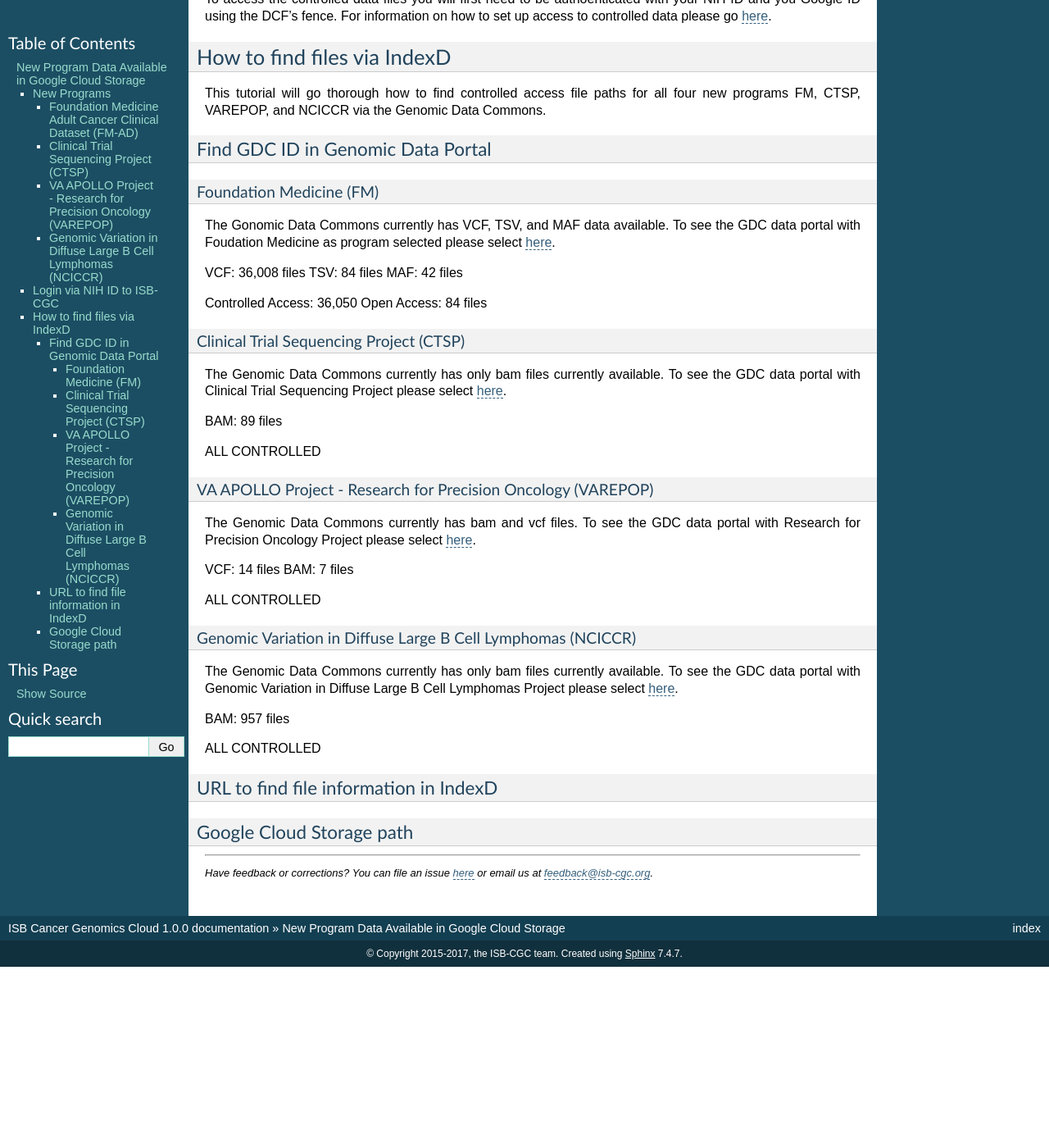
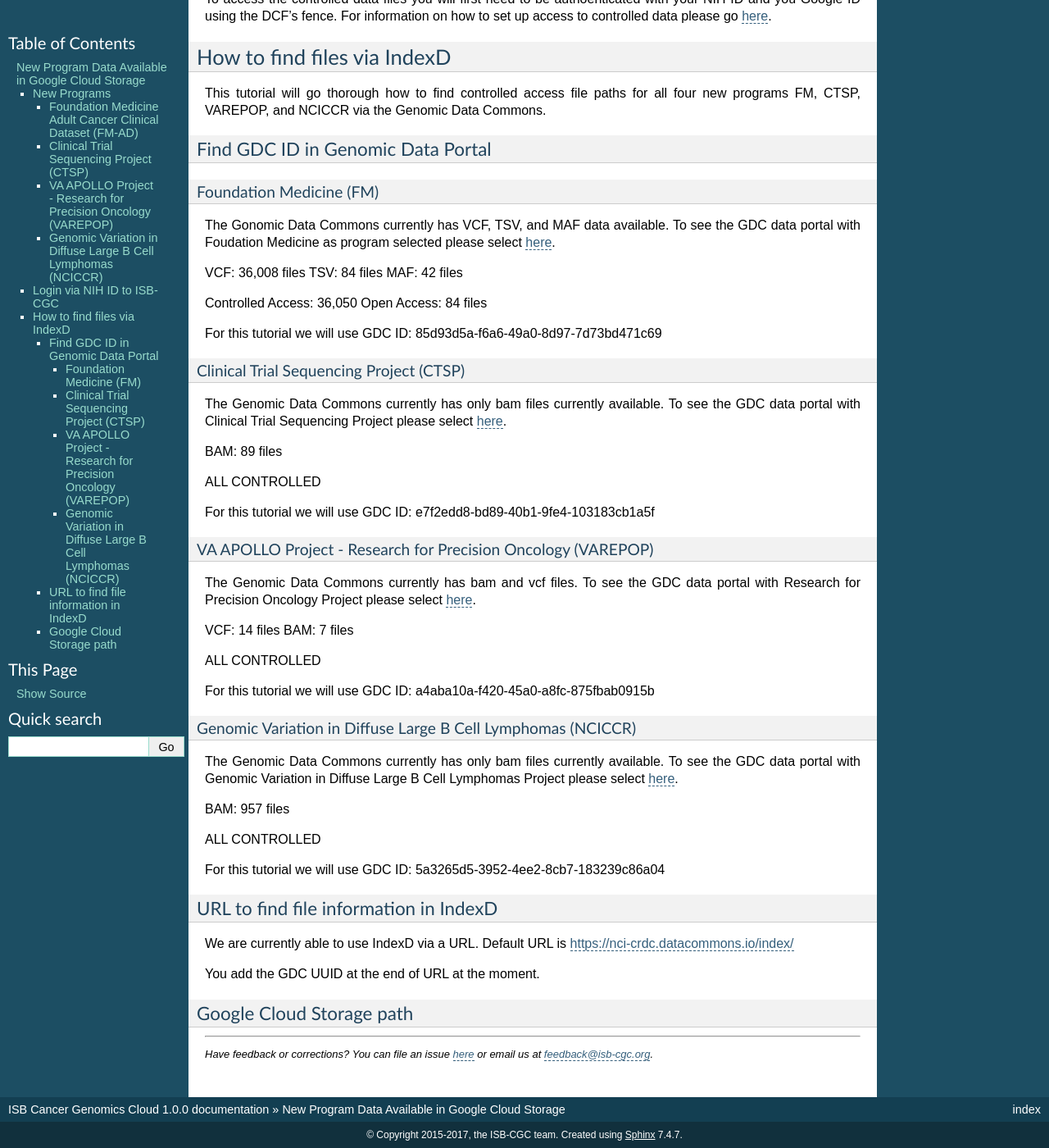
Before and after one commit to isb-cgc/readthedocs, a Sphinx documentation site: the page built from docs/source/sections/data/data2/AccessData/AccessviaIndexD.rst, in a window 1280 px wide and 1400 px high, scrolled down 1295 px. Shown: the whole window at 82% size. Built offline with Sphinx 7.4.7, drawn with Linux system fonts in a browser that asks for light colours; pages that are not in the unit, such as notebooks, are missing from menus; before the commit the page ends 2474 px from its top, so only the background shows below that.

Commit message:
added uuids all four programs

```diff
--- a/docs/source/sections/data/data2/AccessData/AccessviaIndexD.rst
+++ b/docs/source/sections/data/data2/AccessData/AccessviaIndexD.rst
@@ -74,6 +74,7 @@
 Controlled Access: 36,050
 Open Access: 84 files
 
+For this tutorial we will use GDC ID: 85d93d5a-f6a6-49a0-8d97-7d73bd471c69
 
 
 Clinical Trial Sequencing Project (CTSP)
@@ -84,6 +85,8 @@
 BAM: 89 files
 
 ALL CONTROLLED
+
+For this tutorial we will use GDC ID: e7f2edd8-bd89-40b1-9fe4-103183cb1a5f
 
 VA APOLLO Project - Research for Precision Oncology (VAREPOP)
 """""""""""""""""""""""""""""""""""""""""""""""""""""""""""""""
@@ -96,6 +99,9 @@
 ALL CONTROLLED
 
 
+For this tutorial we will use GDC ID: a4aba10a-f420-45a0-a8fc-875fbab0915b
+
+
 
 Genomic Variation in Diffuse Large B Cell Lymphomas (NCICCR)
 """""""""""""""""""""""""""""""""""""""""""""""""""""""""""""
@@ -106,9 +112,18 @@
 
 ALL CONTROLLED
 
+For this tutorial we will use GDC ID: 5a3265d5-3952-4ee2-8cb7-183239c86a04
+
 
 URL to find file information in IndexD
 ^^^^^^^^^^^^^^^^^^^^^^^^^^^^^^^^^^^^^^
 
+We are currently able to use IndexD via a URL. Default URL is https://nci-crdc.datacommons.io/index/
+
+You add the GDC UUID at the end of URL at the moment.
+
+
+
+
 Google Cloud Storage path
 ^^^^^^^^^^^^^^^^^^^^^^^^^^
```
